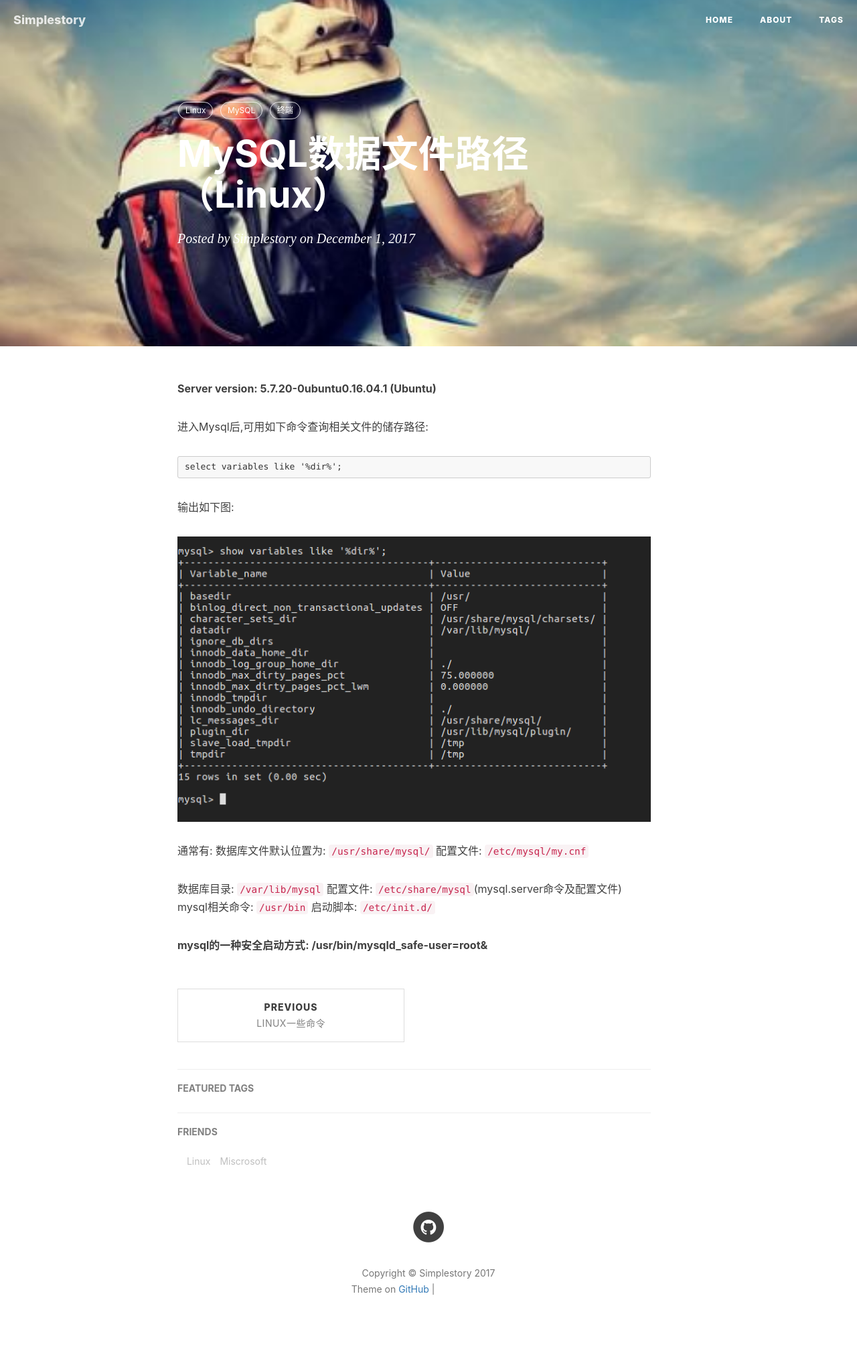
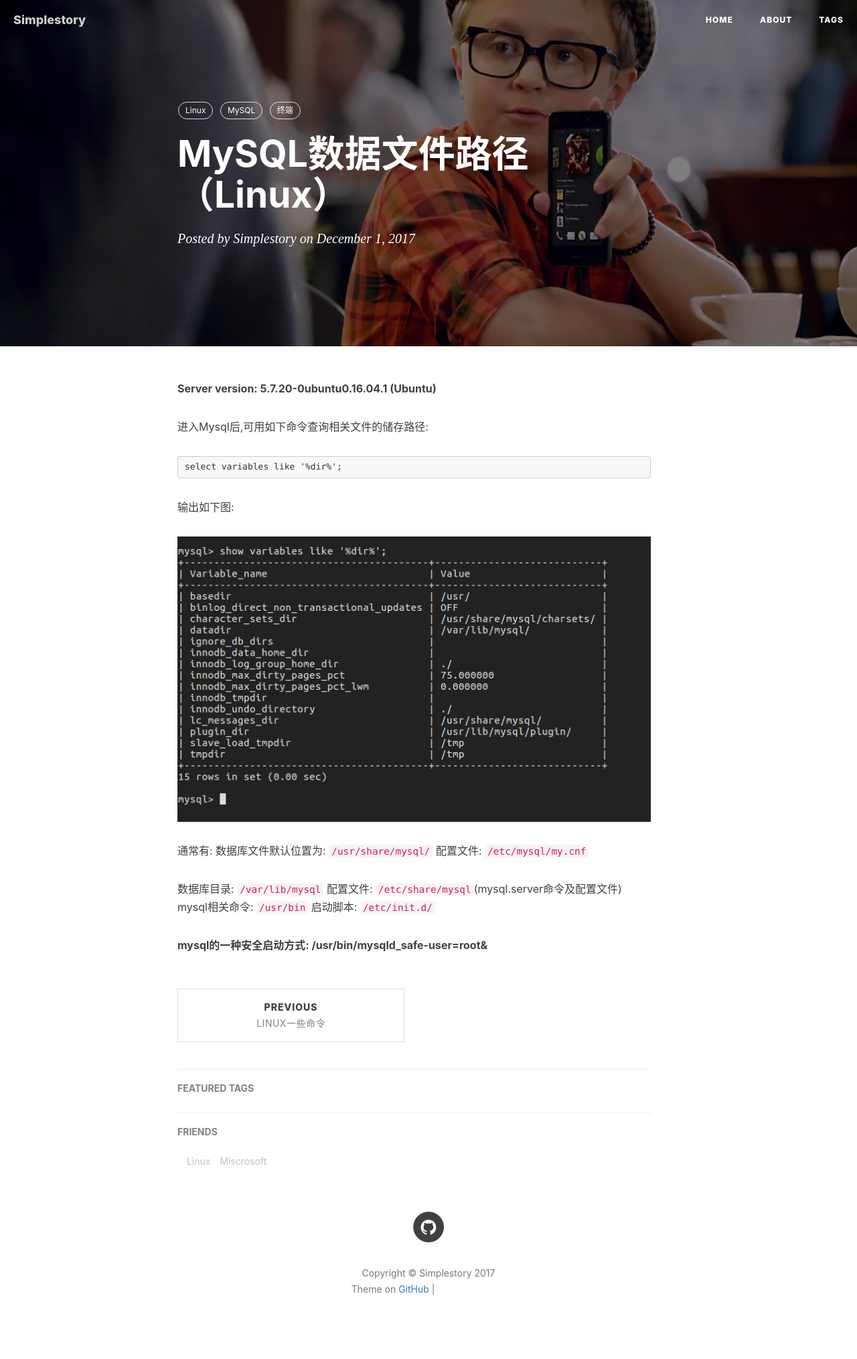
Before and after one commit to simplestory/simplestory.github.io, a Jekyll site: the page built from _posts/2017-12-1-MySQL数据文件路径（Linux）.md, in a window 1280 px wide. Shown: the whole page at 67% size. Built offline with Jekyll 4.4.1, drawn with Linux system fonts in a browser that asks for light colours; nearby versions of some CDN libraries; comment, search, counter and statistics services are not loaded; grey boxes are pictures that could not be loaded.

Commit message:
更换背景图像

```diff
--- a/_posts/2017-12-1-MySQL数据文件路径（Linux）.md
+++ b/_posts/2017-12-1-MySQL数据文件路径（Linux）.md
@@ -4,7 +4,7 @@ title:      MySQL数据文件路径（Linux）
 subtitle:
 date:       2017-12-1
 author:     Simplestory
-header-img: img/2017-12-1-mysql.png
+header-img: img/2017-12-1-mysql.jpg
 catalog: False
 tags:
     - Linux
```
Also changed, not shown: img/2017-12-1-mysql.jpg, img/2017-12-1-mysql.png (deleted).
